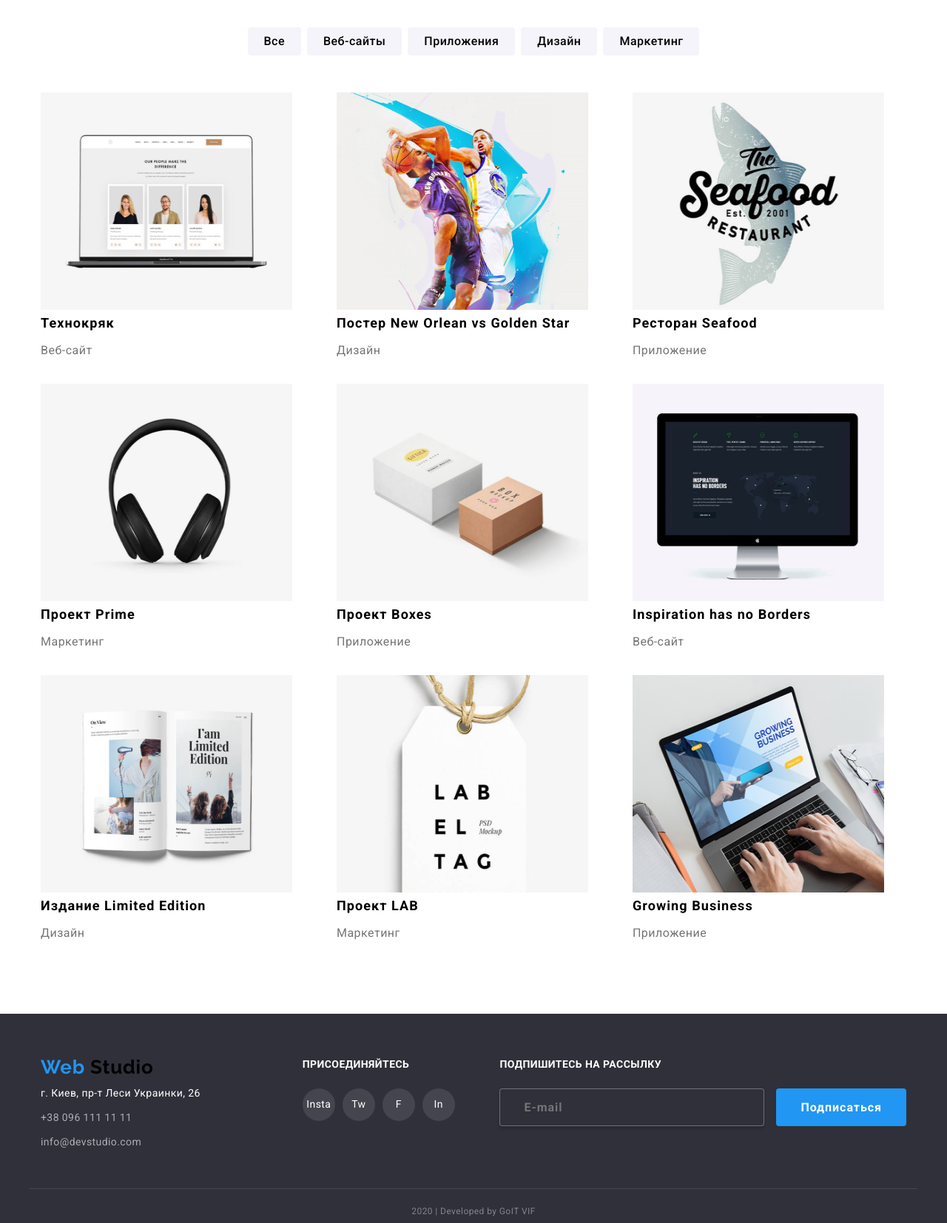
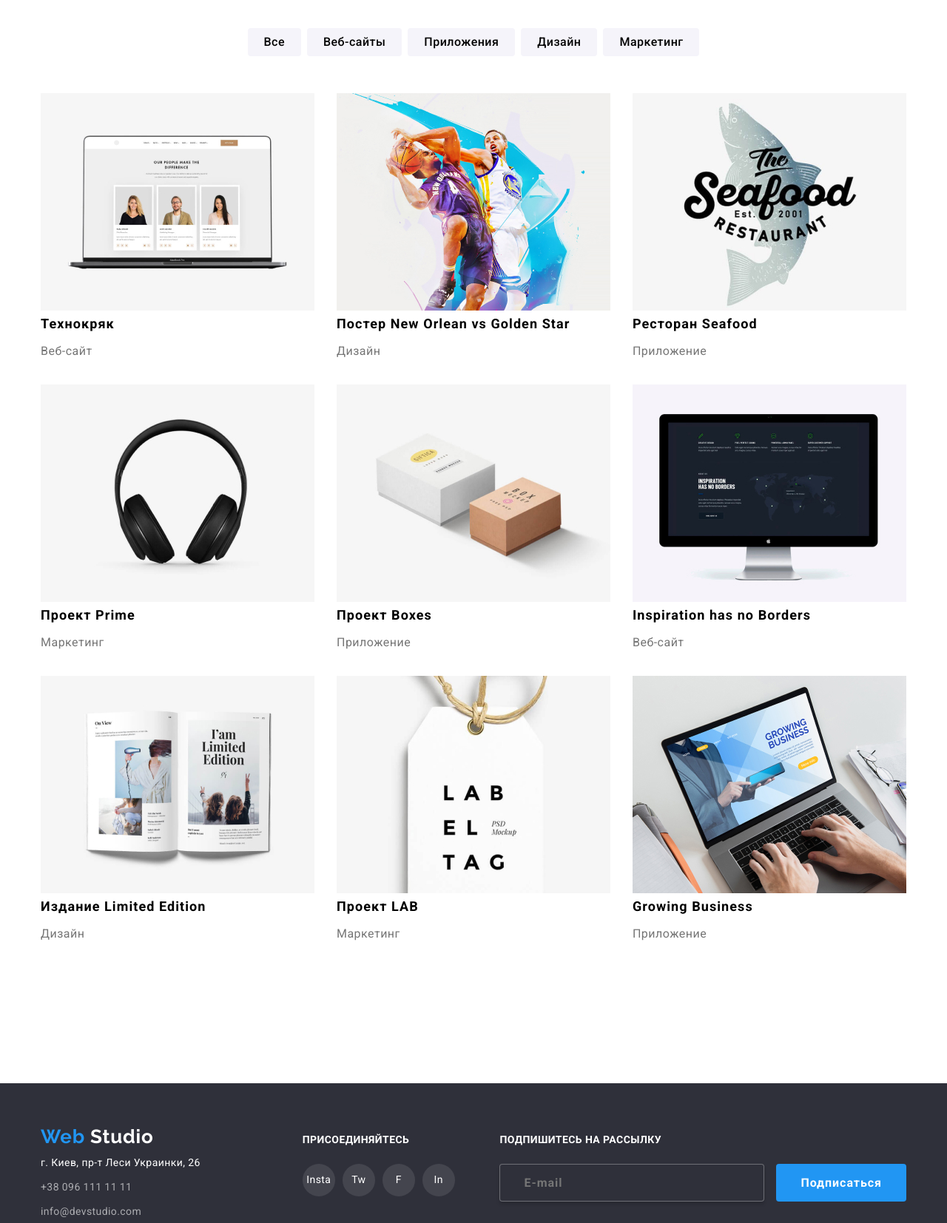
Before and after one commit to Victoria-Fedkova/goit-markup-hw, a plain HTML site: page portfolio/portfolio.html in a window 1280 px wide. Shown: the part 140-1794 px from the top of the page at 74% size. Drawn offline with nearby package versions, Linux system fonts and the light colour scheme.

Commit message:
Исправления 03.07

```diff
--- a/css/portfolio.css
+++ b/css/portfolio.css
@@ -81,7 +81,9 @@ img {
 
 /* Site header */
 
-.page-header {}
+.page-header {
+    border-bottom: 1px solid #ECECEC;
+}
 
 
 /* логотип */
@@ -111,7 +113,6 @@ img {
 .container.main-nav {
     display: flex;
     align-items: center;
-    margin-bottom: 93px;
 }
 
 .site-nav {
@@ -202,6 +203,11 @@ img {
 
 /* main */
 
+.portfolio.container {
+    padding-top: 93px;
+    padding-bottom: 93px;
+}
+
 .hiden-title {
     display: none;
 }
@@ -247,6 +253,10 @@ img {
 
 .projects .item {
     width: calc( ( 100% - 60px) / 3);
+}
+
+.projects .item:hover {
+    box-shadow: 0px 2px 1px rgba(0, 0, 0, 0.2), 0px 1px 1px rgba(0, 0, 0, 0.14), 0px 1px 3px rgba(0, 0, 0, 0.12);
 }
 
 .projects .item:not(:nth-child(3n)) {
@@ -301,6 +311,7 @@ img {
     padding-bottom: 50px;
     margin-bottom: 18px;
     display: flex;
+    align-items: baseline;
     border-bottom: 1px solid rgba(255, 255, 255, 0.1);
 }
 
--- a/css/style.css
+++ b/css/style.css
@@ -268,6 +268,10 @@ img {
     width: calc( ( 100% - 90px) / 4);
 }
 
+.features-list .item:hover {
+    box-shadow: 0px 2px 1px rgba(0, 0, 0, 0.2), 0px 1px 1px rgba(0, 0, 0, 0.14), 0px 1px 3px rgba(0, 0, 0, 0.12);
+}
+
 
 /* .features-list .item:not(:nth-last-child(1)) {
     margin-right: 30px;
@@ -457,7 +461,13 @@ img {
     padding-bottom: 50px;
     margin-bottom: 18px;
     display: flex;
+    align-items: baseline;
     border-bottom: 1px solid rgba(255, 255, 255, 0.1);
+}
+
+.main-footer .container {
+    display: flex;
+    align-items: baseline;
 }
 
 .main-footer .logo {
@@ -489,8 +499,25 @@ img {
     display: flex;
 }
 
+.social-links .item {
+    display: flex;
+    justify-content: center;
+    align-items: center;
+    width: 44px;
+    height: 44px;
+    border: 1px solid transparent;
+    background-color: rgba(255, 255, 255, 0.1);
+    border-radius: 50px;
+}
+
 .social-links .item:not(:nth-last-child(1)) {
     margin-right: 10px;
+}
+
+.social-links .item:hover,
+.social-links .item:active {
+    border: 1px solid var(--accent-color);
+    background-color: var(--accent-color);
 }
 
 .footer-subtitle {
--- a/portfolio/portfolio.html
+++ b/portfolio/portfolio.html
@@ -50,7 +50,7 @@
 
     <!-- основной раздел -->
     <main>
-        <section class="container">
+        <section class="portfolio container">
             <h1 class="hiden-title">Контент страницы Портфолио</h1>
 
             <!-- кнопки фильтра будут формой с переключателями -->
@@ -79,55 +79,55 @@
             <div class="projects">
                 <ul class="list">
                     <li class="item">
-                        <img class="content-img" src="./images/technokrak.jpg" alt="изображение страницы проекта" width="340" height="294">
+                        <img class="content-img" src="./images/technokrak.jpg" alt="изображение страницы проекта" width="370" height="294">
                         <p class="project-name">Технокряк</p>
                         <p class="project-filter-name">Веб-сайт</p>
                         <p class="project-description">Технокряк это современная площадка распространения коронавируса. Компании используют эту платформу для цифрового шпионажа и атак на защищённые сервера конкурентов.</p>
                     </li>
                     <li class="item">
-                        <img class="content-img" src="./images/poster.jpg" alt="постер с баскетболистами" width="340" height="294">
+                        <img class="content-img" src="./images/poster.jpg" alt="постер с баскетболистами" width="370" height="294">
                         <p class="project-name">Постер New Orlean vs Golden Star</p>
                         <p class="project-filter-name">Дизайн</p>
                         <p class="project-description">Технокряк это современная площадка распространения коронавируса. Компании используют эту платформу для цифрового шпионажа и атак на защищённые сервера конкурентов.</p>
                     </li>
                     <li class="item">
-                        <img class="content-img" src="./images/seafood.jpg" alt="постер реторана морепродуктов" width="340" height="294">
+                        <img class="content-img" src="./images/seafood.jpg" alt="постер реторана морепродуктов" width="370" height="294">
                         <p class="project-name">Ресторан Seafood</p>
                         <p class="project-filter-name">Приложение</p>
                         <p class="project-description">Технокряк это современная площадка распространения коронавируса. Компании используют эту платформу для цифрового шпионажа и атак на защищённые сервера конкурентов.</p>
                     </li>
                     <li class="item">
-                        <img class="content-img" src="./images/prime.jpg" alt="изображение наушников" width="340" height="294">
+                        <img class="content-img" src="./images/prime.jpg" alt="изображение наушников" width="370" height="294">
                         <p class="project-name">Проект Prime</p>
                         <p class="project-filter-name">Маркетинг</p>
                         <p class="project-description">Технокряк это современная площадка распространения коронавируса. Компании используют эту платформу для цифрового шпионажа и атак на защищённые сервера конкурентов.</p>
                     </li>
                     <li class="item">
-                        <img class="content-img" src="./images/boxes.jpg" alt="изображение коробок" width="340" height="294">
+                        <img class="content-img" src="./images/boxes.jpg" alt="изображение коробок" width="370" height="294">
                         <p class="project-name">Проект Boxes</p>
                         <p class="project-filter-name">Приложение</p>
                         <p class="project-description">Технокряк это современная площадка распространения коронавируса. Компании используют эту платформу для цифрового шпионажа и атак на защищённые сервера конкурентов.</p>
                     </li>
                     <li class="item">
-                        <img class="content-img" src="./images/inspiraton.jpg" alt="изображение пк" width="340" height="294">
+                        <img class="content-img" src="./images/inspiraton.jpg" alt="изображение пк" width="370" height="294">
                         <p class="project-name">Inspiration has no Borders</p>
                         <p class="project-filter-name">Веб-сайт</p>
                         <p class="project-description">Технокряк это современная площадка распространения коронавируса. Компании используют эту платформу для цифрового шпионажа и атак на защищённые сервера конкурентов.</p>
                     </li>
                     <li class="item">
-                        <img class="content-img" src="./images/limited.jpg" alt="изображение журнала" width="340" height="294">
+                        <img class="content-img" src="./images/limited.jpg" alt="изображение журнала" width="370" height="294">
                         <p class="project-name">Издание Limited Edition</p>
                         <p class="project-filter-name">Дизайн</p>
                         <p class="project-description">Технокряк это современная площадка распространения коронавируса. Компании используют эту платформу для цифрового шпионажа и атак на защищённые сервера конкурентов.</p>
                     </li>
                     <li class="item">
-                        <img class="content-img" src="./images/lab.jpg" alt="изображение ярлыка" width="340" height="294">
+                        <img class="content-img" src="./images/lab.jpg" alt="изображение ярлыка" width="370" height="294">
                         <p class="project-name">Проект LAB</p>
                         <p class="project-filter-name">Маркетинг</p>
                         <p class="project-description">Технокряк это современная площадка распространения коронавируса. Компании используют эту платформу для цифрового шпионажа и атак на защищённые сервера конкурентов.</p>
                     </li>
                     <li class="item">
-                        <img class="content-img" src="./images/growing.jpg" alt="изображение ноутбука" width="340" height="294">
+                        <img class="content-img" src="./images/growing.jpg" alt="изображение ноутбука" width="370" height="294">
                         <p class="project-name">Growing Business</p>
                         <p class="project-filter-name">Приложение</p>
                         <p class="project-description">Технокряк это современная площадка распространения коронавируса. Компании используют эту платформу для цифрового шпионажа и атак на защищённые сервера конкурентов.</p>
@@ -142,7 +142,7 @@
 
         <div class="main-footer container">
             <div class="footer-address">
-                <a class="logo" href="../index.html"><span class="web">Web</span> <span class="futer-logo">Studio</span></a>
+                <a class="logo" href="../index.html"><span class="web">Web</span> <span class="footer-logo">Studio</span></a>
                 <address class="footer-address">
                     <ul class="list">
                         <li class="item">
```
Also changed, not shown: index.html (+4 -4 lines).
